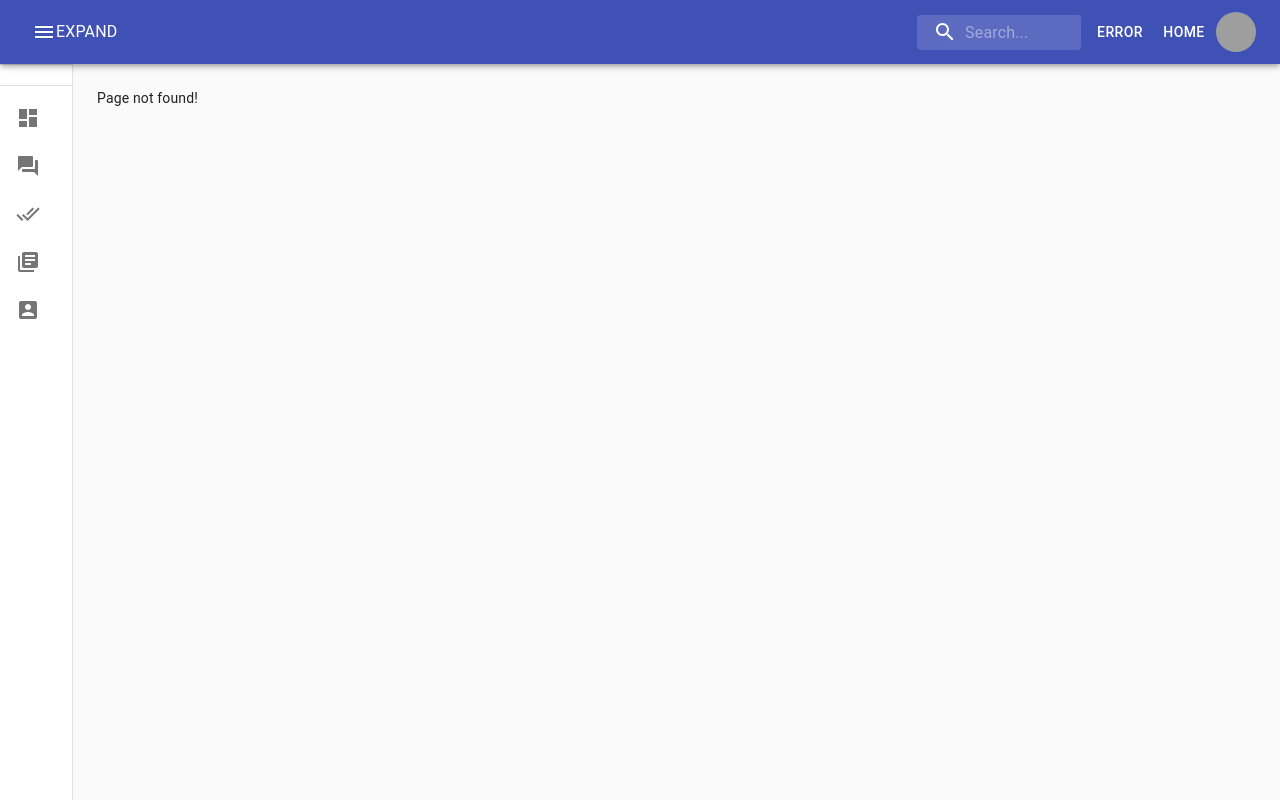
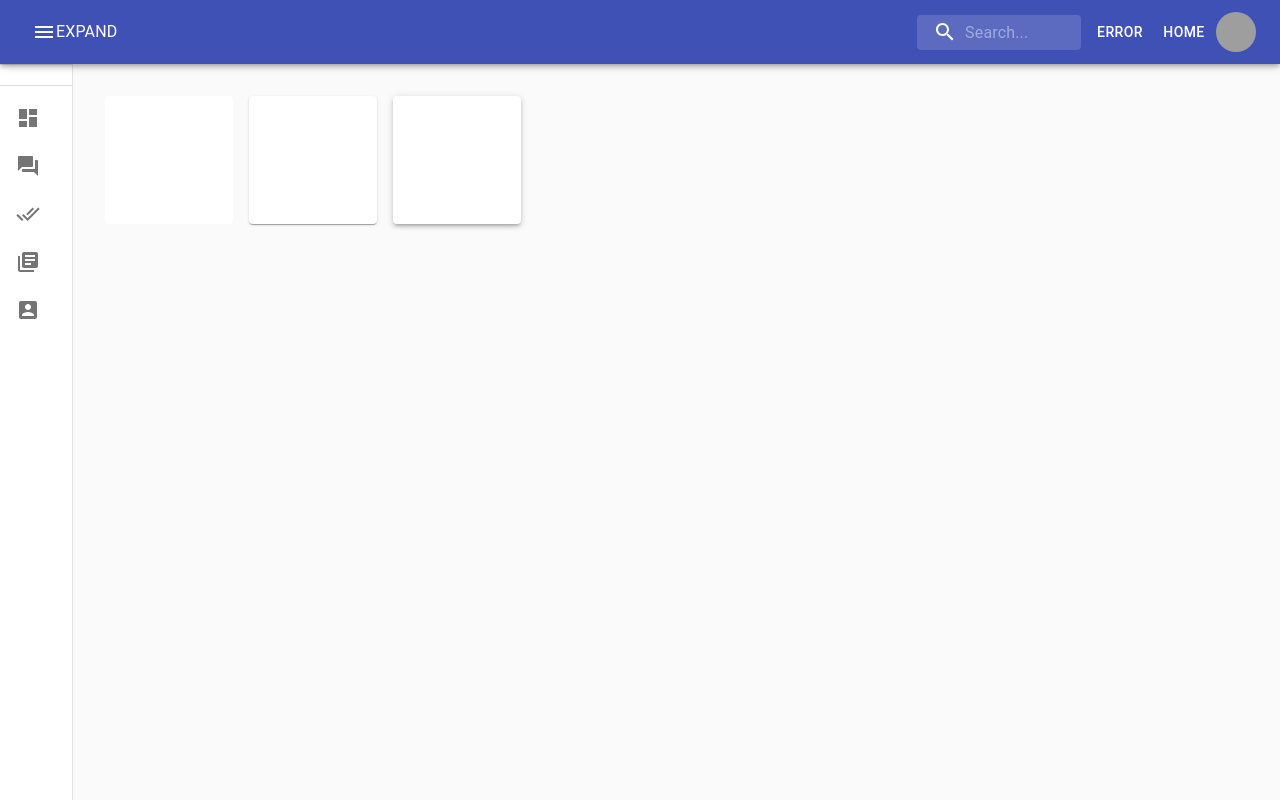
Before and after one commit to FJCUFinaleTeam10/delivery_ml, a React (Create React App) app: page /restaurantList in a window 1280 px wide. Before the commit this address had no page. Built offline with nearby package versions, Linux system fonts and the light colour scheme; grey boxes are pictures that could not be loaded.

Commit message:
fix restaurantlist link

```diff
--- a/src/App.jsx
+++ b/src/App.jsx
@@ -8,6 +8,7 @@ import Home from "./page/home";
 import _ from "lodash";
 import L from "leaflet";
 import Restaurants from './page/restaurant';
+import RestaurantList from './page/restaurant/RestaurantList';
 export default function App(props) {
   return (
     <Router>
@@ -19,6 +20,9 @@ export default function App(props) {
           <Route path="/login" exact>
             <Login />
           </Route>
+          <Route path="/restaurantList" exact>
+            <RestaurantList />
+          </Route>
           <Route path="/error" exact>
             <Typography variant="h1" color="error">
               Something went wrong!!
@@ -26,11 +30,11 @@ export default function App(props) {
             </Typography>
           </Route>
           <Route path="/restaurant" exact>
-            <Restaurants/>
+            <Restaurants />
           </Route>
           <Route path="/" exact>
             <Typography variant="h1" color="primary">
-              Welcome to food delivery  app
+              Welcome to food delivery app
             </Typography>
           </Route>
           <Route path="*">Page not found!</Route>
--- a/src/page/restaurant/restaurantList.jsx
+++ b/src/page/restaurant/RestaurantList.jsx
@@ -15,7 +15,7 @@ const useStyles = makeStyles((theme) => ({
   },
 }));
 
-export default function SimplePaper() {
+export default function RestaurantList() {
   const classes = useStyles();
 
   return (
--- a/src/page/restaurant/index.jsx
+++ b/src/page/restaurant/index.jsx
@@ -29,7 +29,7 @@ import Tabs from '@material-ui/core/Tabs';
 import Tab from '@material-ui/core/Tab';
 import React, { useEffect } from 'react';
 import { BrowserRouter, Route, Switch } from 'react-router-dom';
-import RestaurantList from "./restaurantList";
+import RestaurantList from "./RestaurantList";
 import { Link } from "react-router-dom";
 
 
```
